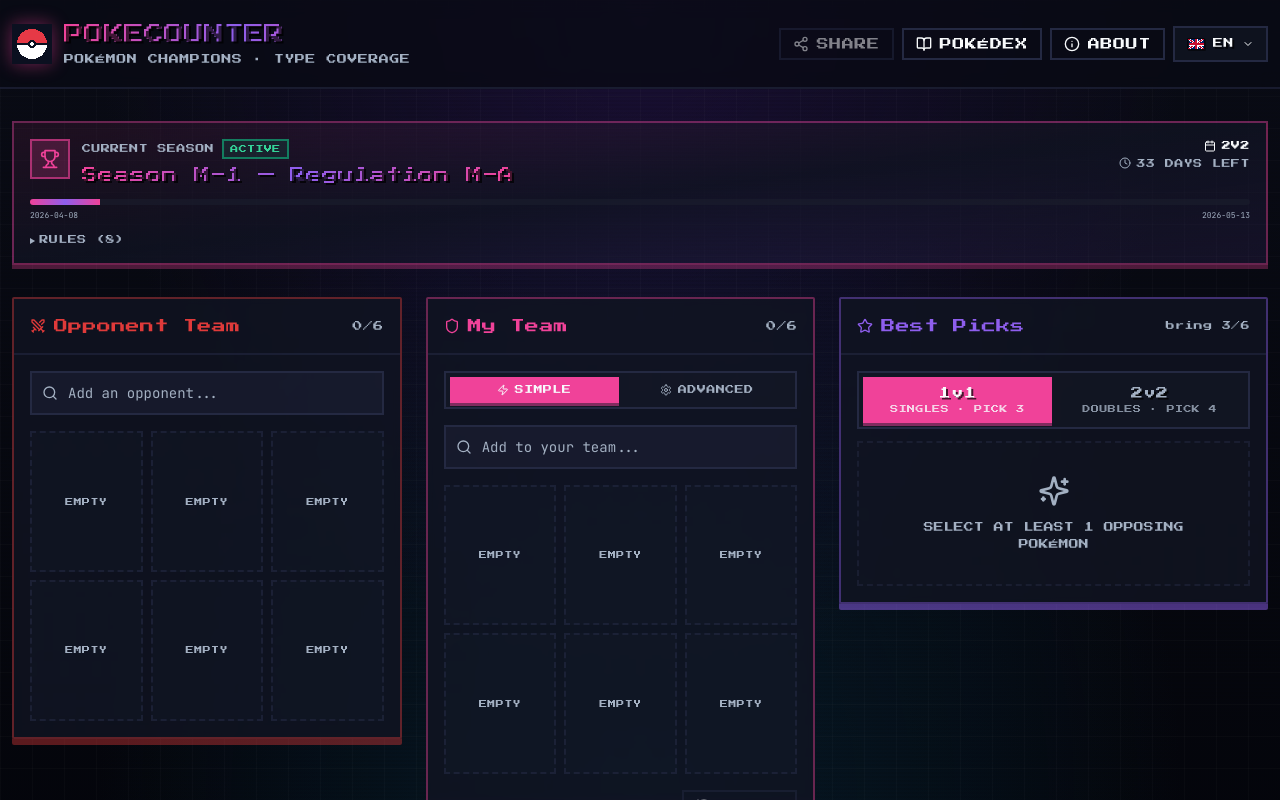
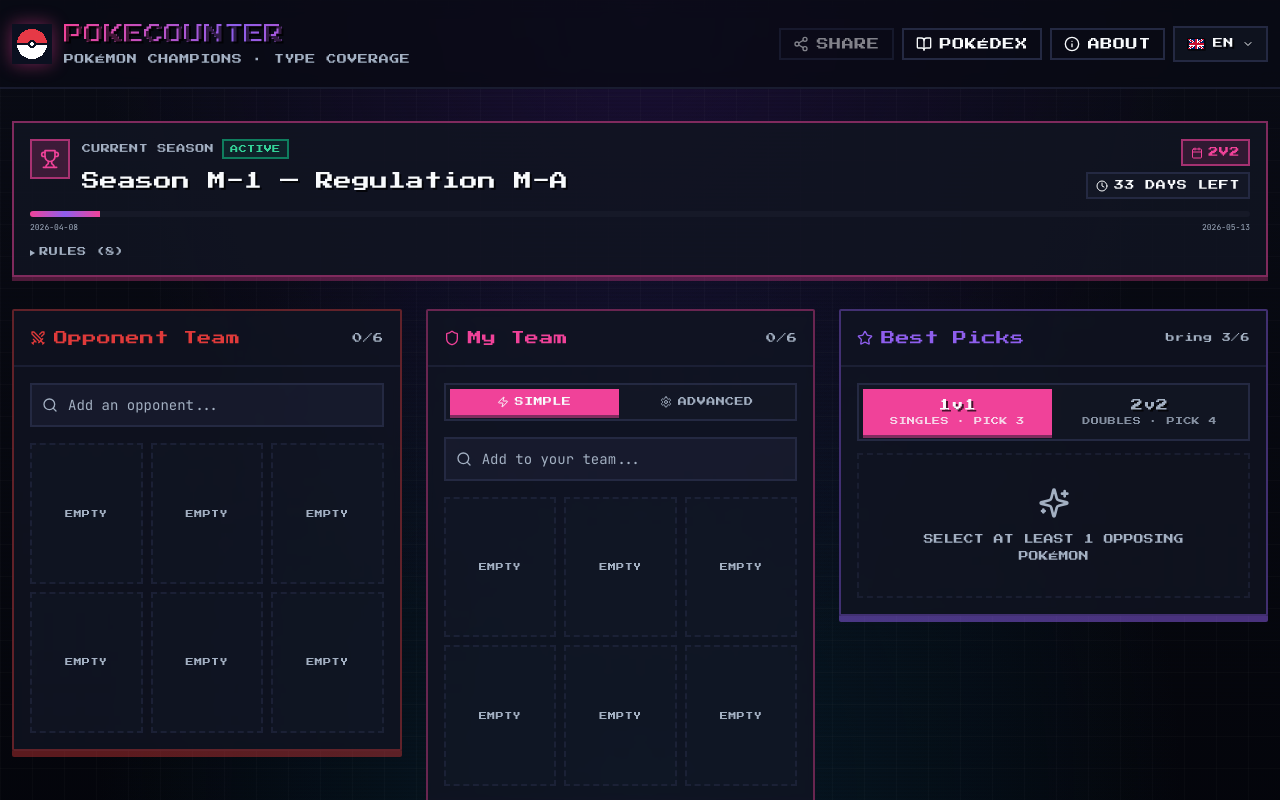
Before and after one commit to EricTron-FR/PokeCounter.app, a React (Vite) app: page / in a window 1280 px wide. Shown: the top 800 px of the page. Built offline with nearby package versions, Linux system fonts and the light colour scheme.

Commit message:
Improve season banner readability

```diff
--- a/src/components/SeasonBanner.tsx
+++ b/src/components/SeasonBanner.tsx
@@ -29,14 +29,14 @@ export function SeasonBanner() {
         : "border-muted-foreground/40 bg-muted/20 text-muted-foreground";
 
   return (
-    <div className="rounded-sm border-2 border-primary/40 bg-gradient-to-br from-primary/10 via-card/80 to-accent/10 p-4 shadow-[0_4px_0_0_hsl(var(--primary)/0.3)]">
-      <div className="flex items-start justify-between gap-3 flex-wrap">
+    <div className="rounded-sm border-2 border-primary/50 bg-card/90 p-4 shadow-[0_4px_0_0_hsl(var(--primary)/0.3)]">
+      <div className="flex items-start justify-between gap-4 flex-wrap">
         {/* Left: title + name */}
-        <div className="flex items-start gap-3 min-w-0">
+        <div className="flex items-start gap-3 min-w-0 flex-1">
           <div className="rounded-sm border-2 border-primary/60 bg-primary/20 p-2 shrink-0">
             <Trophy className="h-5 w-5 text-primary" />
           </div>
-          <div className="min-w-0">
+          <div className="min-w-0 flex-1">
             <div className="flex items-center gap-2 flex-wrap">
               <span className="font-pixel text-[9px] uppercase tracking-wider text-muted-foreground">
                 {t("currentSeason")}
@@ -50,25 +50,23 @@ export function SeasonBanner() {
                 {stateLabel}
               </span>
             </div>
-            <h2 className="font-pixel text-sm sm:text-base mt-1 text-shadow-pixel bg-gradient-to-r from-primary via-accent to-primary bg-clip-text text-transparent">
+            <h2 className="font-pixel text-base sm:text-lg leading-relaxed mt-2 text-foreground text-shadow-pixel">
               {season.name}
             </h2>
           </div>
         </div>
 
         {/* Right: countdown + format */}
-        <div className="flex items-center gap-3">
-          <div className="flex flex-col items-end">
-            <div className="flex items-center gap-1.5 font-pixel text-[9px] uppercase tracking-wider text-foreground">
+        <div className="flex flex-col items-end gap-1.5 shrink-0">
+          <div className="inline-flex items-center gap-1.5 px-2 py-1 rounded-sm border-2 border-primary/60 bg-primary/15 font-pixel text-[10px] uppercase tracking-wider text-primary">
             <Calendar className="h-3 w-3" />
             {season.format.toUpperCase()}
           </div>
-            <div className="flex items-center gap-1.5 mt-1 text-[9px] font-pixel uppercase tracking-wider text-muted-foreground">
+          <div className="inline-flex items-center gap-1.5 px-2 py-1 rounded-sm border-2 border-border bg-muted/40 font-pixel text-[10px] uppercase tracking-wider text-foreground">
             <Clock className="h-3 w-3" />
             {status.state === "active" && t("daysLeft", { n: status.daysLeft ?? 0 })}
             {status.state === "upcoming" && t("startsIn", { n: status.daysIn ?? 0 })}
             {status.state === "ended" && t("seasonEnded")}
-            </div>
           </div>
         </div>
       </div>
```
Lines whose indentation alone changed are shown as unchanged.
